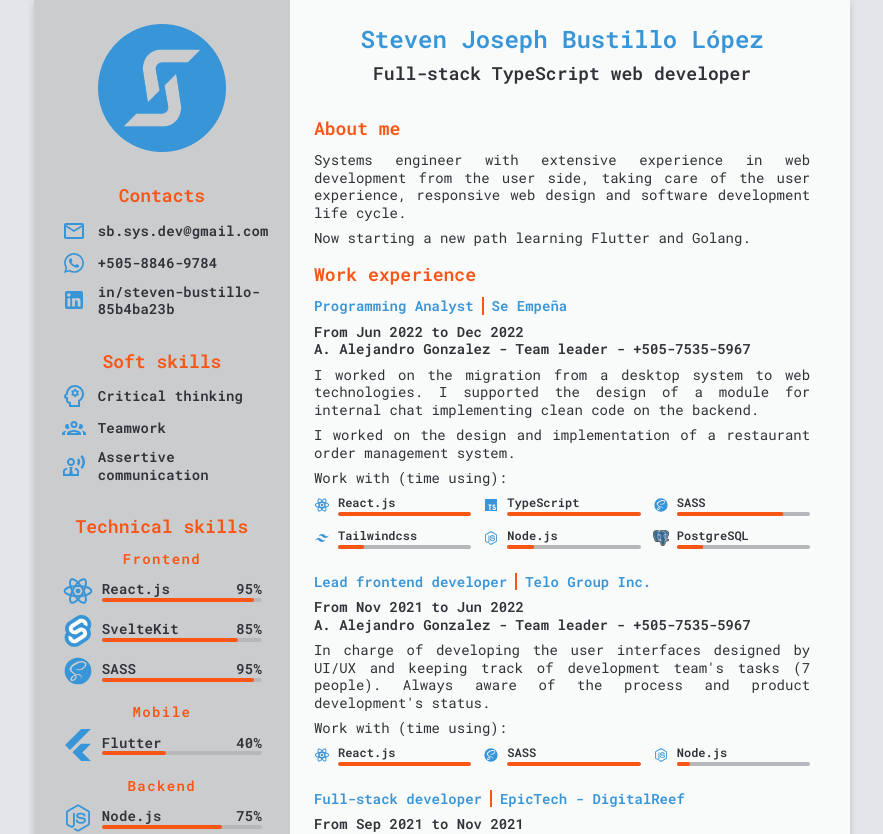
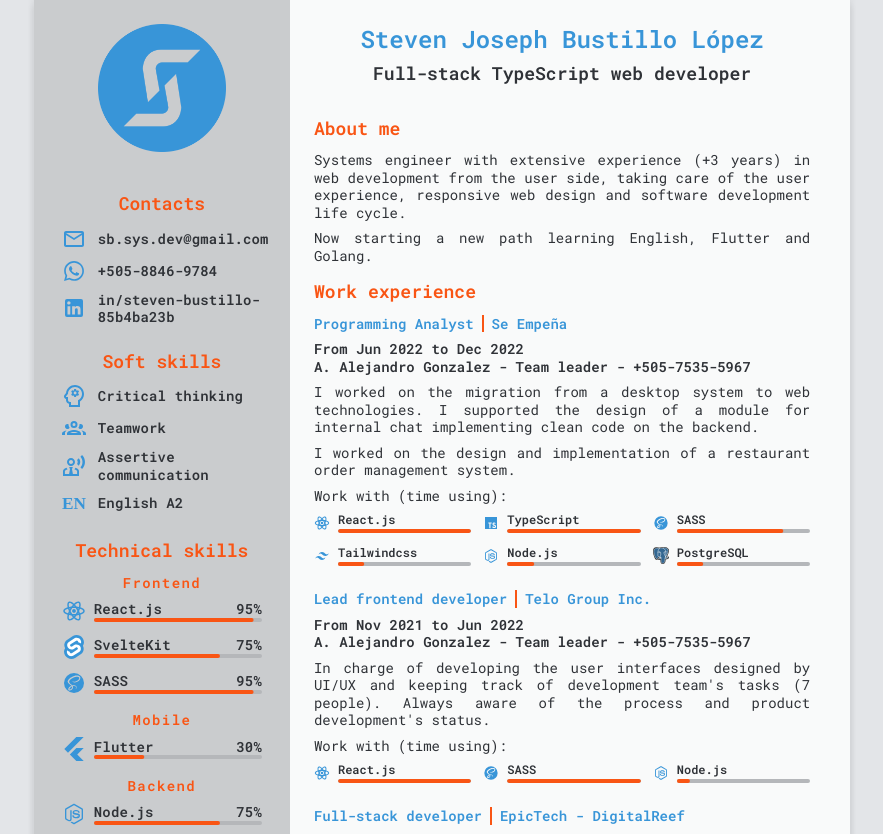
Before and after one commit to sbsysdev/personal-website, a SvelteKit app: page /resume in a window 1280 px wide. Shown: the top 834 px of the page, without its empty margins (198-1081 px from the left). Built offline with nearby package versions, Linux system fonts and the light colour scheme.

Commit message:
:construction: - updated resume for printing

```diff
--- a/src/routes/resume/curriculum/Content.svelte
+++ b/src/routes/resume/curriculum/Content.svelte
@@ -14,8 +14,8 @@
         {
             title: 'About me',
             content: [
-                'Systems engineer with extensive experience in web development from the user side, taking care of the user experience, responsive web design and software development life cycle.',
-                'Now starting a new path learning Flutter and Golang.',
+                'Systems engineer with extensive experience (+3 years) in web development from the user side, taking care of the user experience, responsive web design and software development life cycle.',
+                'Now starting a new path learning English, Flutter and Golang.',
             ],
         },
         {
--- a/src/routes/resume/curriculum/Side.svelte
+++ b/src/routes/resume/curriculum/Side.svelte
@@ -4,6 +4,7 @@
     import {
         mdiAccountGroupOutline,
         mdiAccountTieVoiceOutline,
+        mdiDocker,
         mdiEmailOutline,
         mdiGit,
         mdiHeadCogOutline,
@@ -47,6 +48,11 @@
             icon: mdiAccountTieVoiceOutline,
             text: 'Assertive communication',
         },
+        {
+            icon: '',
+            text: 'English A2',
+            img: '/imgs/en.svg',
+        },
     ];
 
     const technicalSkills: SideArticleGraphGroup[] = [
@@ -62,7 +68,7 @@
                     icon: '',
                     img: '/imgs/sveltekit.svg',
                     text: 'SvelteKit',
-                    percentage: 85,
+                    percentage: 75,
                 },
                 {
                     icon: mdiSass,
@@ -78,7 +84,7 @@
                     icon: '',
                     img: '/imgs/flutter.svg',
                     text: 'Flutter',
-                    percentage: 40,
+                    percentage: 30,
                 },
             ],
         },
@@ -91,14 +97,9 @@
                     percentage: 75,
                 },
                 {
-                    icon: mdiLanguageTypescript,
-                    text: 'TypeScript',
-                    percentage: 95,
-                },
-                {
                     icon: mdiLanguageGo,
                     text: 'Golang',
-                    percentage: 30,
+                    percentage: 20,
                 },
             ],
         },
@@ -106,9 +107,19 @@
             title: 'Others',
             graphs: [
                 {
+                    icon: mdiLanguageTypescript,
+                    text: 'TypeScript',
+                    percentage: 95,
+                },
+                {
                     icon: mdiGit,
                     text: 'Git(hub|lab)',
                     percentage: 60,
+                },
+                {
+                    icon: mdiDocker,
+                    text: 'Docker compose',
+                    percentage: 50,
                 },
             ],
         },
@@ -139,7 +150,7 @@
     .side {
         @include bg-color(10);
         @include flex;
-        @include gap(all xl);
+        @include gap(all 2xl);
         @include padding(x md, y lg);
         overflow: hidden;
     }
@@ -151,7 +162,7 @@
 
     .articles {
         @include flex;
-        @include gap(all xl);
+        @include gap(all lg);
 
         & > li {
             @include flex;
--- a/src/routes/resume/curriculum/SideArticle.svelte
+++ b/src/routes/resume/curriculum/SideArticle.svelte
@@ -18,9 +18,15 @@
         <ul class="list">
             {#each list as item}
                 <li>
-                    <i>
-                        <Icon path={item.icon} />
-                    </i>
+                    {#if item.img !== undefined}
+                        <img src={item.img} alt={item.text} />
+                    {/if}
+
+                    {#if item.img === undefined}
+                        <i>
+                            <Icon path={item.icon} />
+                        </i>
+                    {/if}
 
                     <a href={item.redirect} target="_blank" rel="noreferrer">{item.text}</a>
                 </li>
@@ -95,6 +101,10 @@
             @include gap(all sm);
             list-style: none;
 
+            & > img {
+                @include width(md, element);
+            }
+
             & > i {
                 @include font-color(50, primary);
                 @include font-size(2xl);
@@ -130,7 +140,7 @@
 
     .group {
         @include flex;
-        @include gap(all xs);
+        @include gap(all sm);
 
         & > li {
             @include flex(row, center);
@@ -138,12 +148,12 @@
             list-style: none;
 
             & > img {
-                @include width(lg, element);
+                @include width(md, element);
             }
 
             & > i {
                 @include font-color(50, primary);
-                @include font-size(lg, element);
+                @include font-size(md, element);
             }
 
             & > div {
```
Also changed, not shown: static/imgs/en.svg (added).
